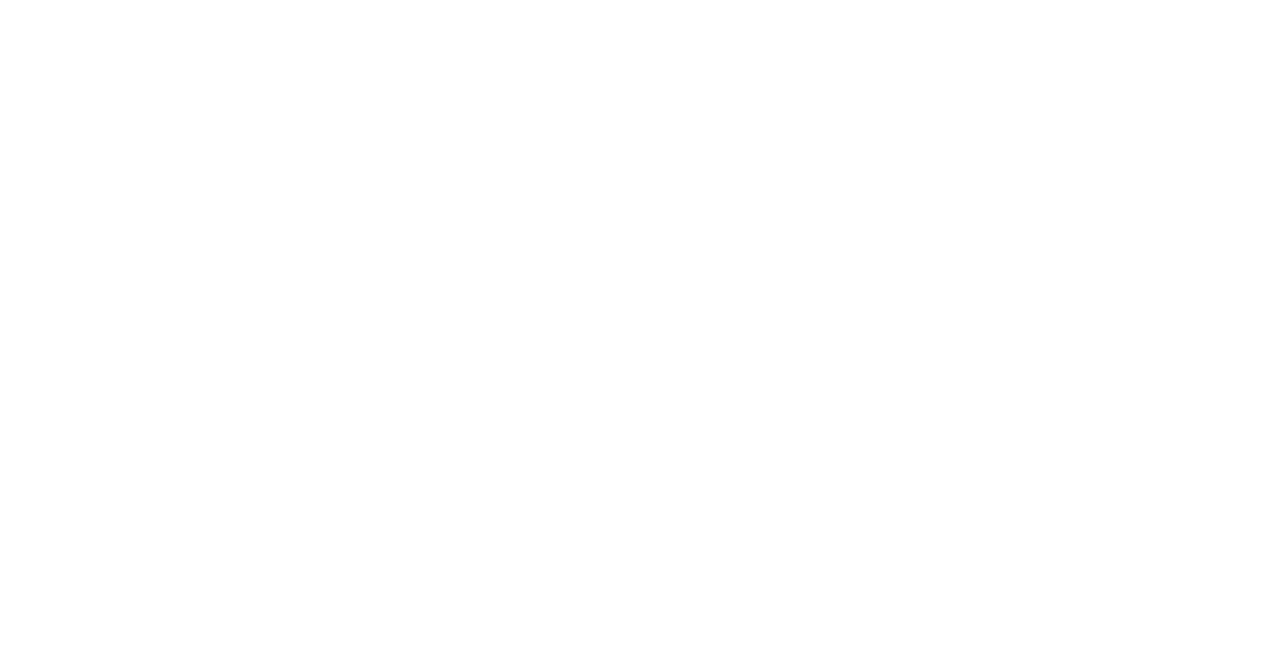
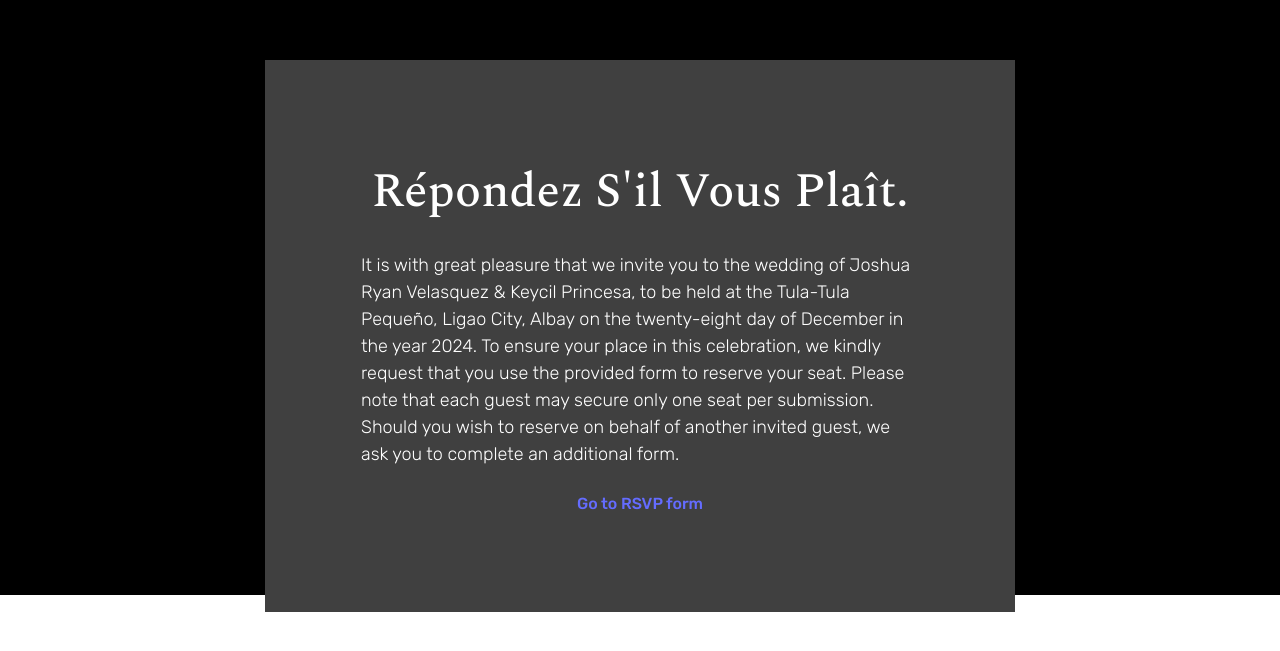
Before and after one commit to joshua-afk/wedding, a React (Vite) app: page / in a window 1280 px wide. Shown: the part 1005-1656 px from the top of the page. Before the commit the page ends 800 px from the top, so only its background shows below. Built offline with nearby package versions, Linux system fonts and the light colour scheme.

Commit message:
feat(section): create and style rsvp section

```diff
--- a/src/App.jsx
+++ b/src/App.jsx
@@ -1,5 +1,5 @@
 // import { useState } from 'react'
-import './App.scss'
+import './App.scss';
 
 function App() {
   return (
@@ -40,7 +40,10 @@
             <div className="wedding__banner-contents">
               <h4>Dear,</h4>
               <h2>Guests</h2>
-              <p>We&apos;re getting married! It would mean the world to us if you honor us with your presence.</p>
+              <p>
+                We&apos;re getting married! It would mean the world to us if you honor us with your
+                presence.
+              </p>
               <p>Saturday, December 28, 2024</p>
               <button className="wedding__banner-button">Save the date</button>
             </div>
@@ -62,16 +65,30 @@
         {/* <section id="faqs"> */}
         {/* </section> */}
 
-        {/* <section id="rsvp"> */}
-        {/*   <div className="wedding__rsvp"> */}
-        {/*   </div> */}
-        {/* </section> */}
+        <section id="rsvp">
+          <div className="wedding__rsvp">
+            <div className="wedding__rsvp-container">
+              <h2 className="wedding__rsvp-header">Répondez S&apos;il Vous Plaît.</h2>
+              <p className="wedding__rsvp-context">
+                It is with great pleasure that we invite you to the wedding of{' '}
+                <span>Joshua Ryan Velasquez &amp; Keycil Princesa</span>, to be held at the
+                Tula-Tula Pequeño, Ligao City, Albay on the twenty-eight day of December in the year
+                2024. To ensure your place in this celebration, we kindly request that you use the
+                provided form to reserve your seat. Please note that each guest may secure only one
+                seat per submission. Should you wish to reserve on behalf of another invited guest,
+                we ask you to complete an additional form.
+              </p>
+              <a href="https://docs.google.com/forms/d/e/1FAIpQLSeunbAcctFrowFmYCHaKRIJNsJLY8XoUcgRr1COMO5kVHg4ZQ/viewform">
+                Go to RSVP form
+              </a>
+            </div>
+          </div>
+        </section>
 
-        <footer>
-        </footer>
+        <footer></footer>
       </div>
     </>
-  )
+  );
 }
 
-export default App
+export default App;
--- a/src/App.scss
+++ b/src/App.scss
@@ -2,8 +2,11 @@
 $date-height: 450px;
 
 section {
+  background-color: #000000;
+  color: #ffffff;
   height: 100vh;
   position: relative;
+  width: 100%;
 }
 
 .wedding {
@@ -13,7 +16,7 @@
     display: flex;
     flex-direction: row;
     justify-content: center;
-    padding: 1.5rem 0;
+    padding: 1.5rem 0; // TODO: change this to px
     position: absolute;
     width: 100%;
     z-index: 40;
@@ -28,7 +31,6 @@
   }
 
   &__header-item {
-
     & > a {
       color: #6b7280;
 
@@ -42,21 +44,21 @@
 
   &__banner {
     background-color: #000000;
-    color: #FFFFFF;
+    height: 100vh;
     position: absolute;
     width: 100%;
-    height: 100vh;
 
     &-date-container {
+      display: flex;
+      flex-direction: column;
+      height: 100%;
+      justify-content: flex-end;
+      overflow: hidden;
       position: relative;
       text-align: center;
+
       // top: calc(100vh - $date-height - 41px);
       z-index: 10;
-      height: 100%;
-      display: flex;
-      flex-direction: column;
-      justify-content: flex-end;
-      overflow: hidden;
     }
 
     &-date {
@@ -64,6 +66,7 @@
       container-name: 'wedding__banner-date-container';
       font-size: $date-height;
       line-height: 0.75;
+
       // Overflow text equally to left and right
       margin-left: -100%;
       margin-right: -100%;
@@ -93,7 +96,8 @@
       z-index: 30;
 
       & > h4 {
-        font-family: 'Rubik', sans-serif;
+        font-family: Rubik, sans-serif;
+
         // font-size: 24px;
         font-size: 18px;
         font-weight: 300;
@@ -101,7 +105,6 @@
 
       & > h2 {
         font-size: 120px;
-        font-weight: 500;
         margin-bottom: 32px;
       }
 
@@ -113,11 +116,34 @@
 
     &-button {
       background-color: transparent;
+      border: 1px solid #ffffff;
       border-radius: 20px;
-      border: 1px solid #ffffff;
       color: #ffffff;
       margin-top: 48px;
       width: 11rem; // TODO: change this after we've add arrow-right icon
     }
   }
+
+  &__rsvp {
+    padding: 265px;
+
+    &-container {
+      align-items: center;
+      background-color: #404040;
+      display: flex;
+      flex-direction: column;
+      padding: 96px;
+    }
+
+    &-header {
+      font-size: 48px;
+      margin-bottom: 24px;
+      text-align: center;
+    }
+
+    &-context {
+      font-size: 18px;
+      margin-bottom: 24px;
+    }
+  }
 }
--- a/src/index.css
+++ b/src/index.css
@@ -1,17 +1,16 @@
 :root {
+  background-color: #242424;
+  color: rgb(255 255 255 / 87%);
+  color-scheme: light dark;
+
   /* font-family: Inter, system-ui, Avenir, Helvetica, Arial, sans-serif; */
-  font-family: 'Rubik', sans-serif;
-  line-height: 1.5;
-  font-weight: 300;
-
-  color-scheme: light dark;
-  color: rgba(255, 255, 255, 0.87);
-  background-color: #242424;
-
-  font-synthesis: none;
-  text-rendering: optimizeLegibility;
+  font-family: Rubik, sans-serif;
   -webkit-font-smoothing: antialiased;
   -moz-osx-font-smoothing: grayscale;
+  font-synthesis: none;
+  font-weight: 300;
+  line-height: 1.5;
+  text-rendering: optimizelegibility;
 }
 
 #root {
@@ -20,19 +19,20 @@
 }
 
 body {
-  font-family: 'Rubik', sans-serif;
+  display: flex;
+  font-family: Rubik, sans-serif;
   margin: 0;
-  display: flex;
+  min-height: 100vh;
+  min-width: 320px;
   place-items: center;
-  min-width: 320px;
-  min-height: 100vh;
 }
 
 a {
+  color: #646cff;
   font-weight: 500;
-  color: #646cff;
   text-decoration: inherit;
 }
+
 a:hover {
   color: #535bf2;
 }
@@ -43,7 +43,8 @@
 }
 
 h1, h2, h3 ,h4 ,h5, h6 {
-  font-family: 'Spectral', serif;
+  font-family: Spectral, serif;
+  font-weight: 500;
   margin: 0;
 }
 
@@ -52,19 +53,21 @@
 }
 
 button {
+  background-color: #1a1a1a;
+  border: 1px solid transparent;
   border-radius: 8px;
-  border: 1px solid transparent;
-  padding: 0.6em 1.2em;
+  cursor: pointer;
+  font-family: inherit;
   font-size: 1em;
   font-weight: 500;
-  font-family: inherit;
-  background-color: #1a1a1a;
-  cursor: pointer;
+  padding: 0.6em 1.2em;
   transition: border-color 0.25s;
 }
+
 button:hover {
   border-color: #646cff;
 }
+
 button:focus,
 button:focus-visible {
   outline: 4px auto -webkit-focus-ring-color;
@@ -72,12 +75,14 @@
 
 @media (prefers-color-scheme: light) {
   :root {
+    background-color: #ffffff;
     color: #213547;
-    background-color: #ffffff;
   }
+
   a:hover {
     color: #747bff;
   }
+
   button {
     background-color: #f9f9f9;
   }
```
